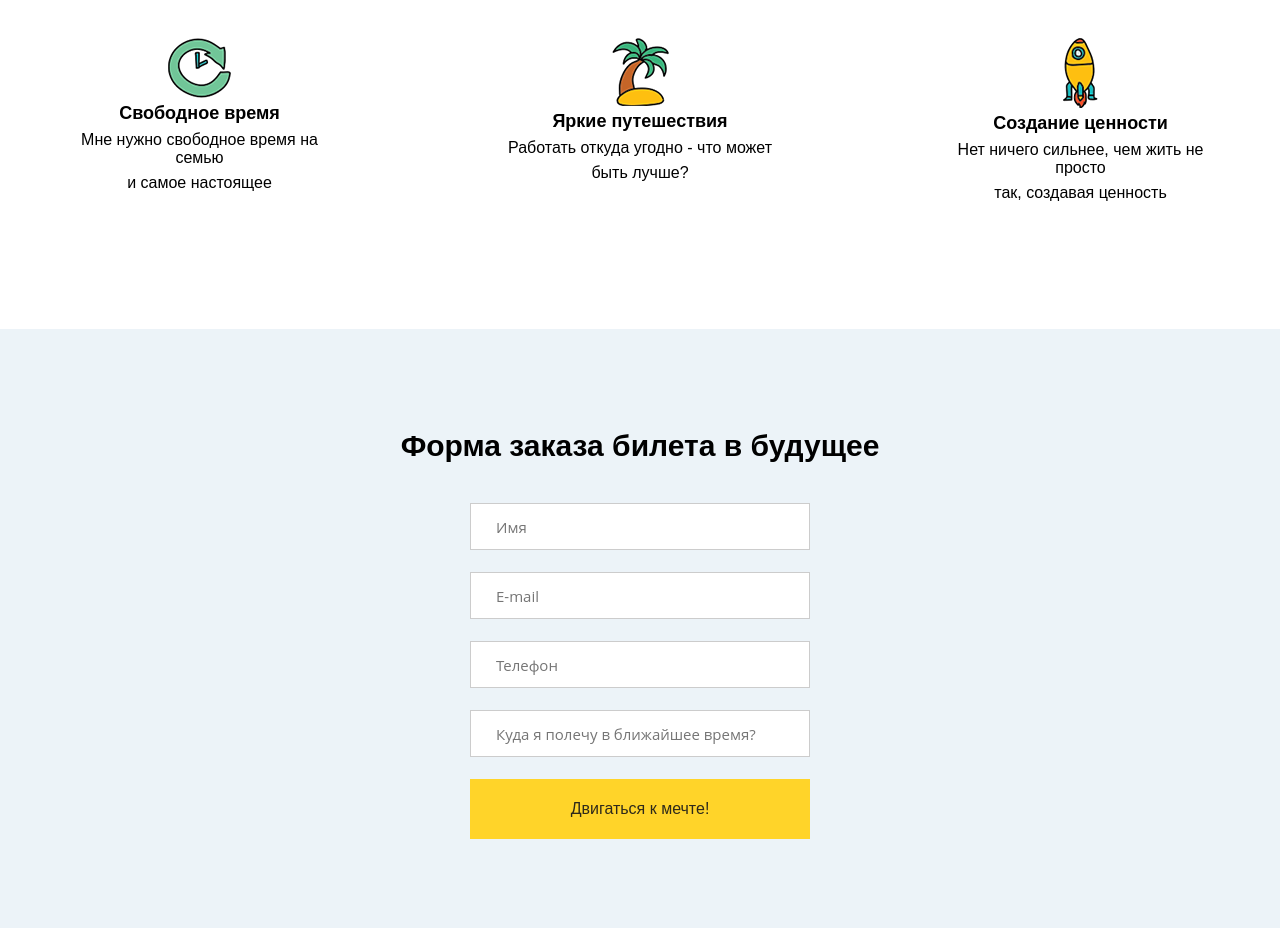
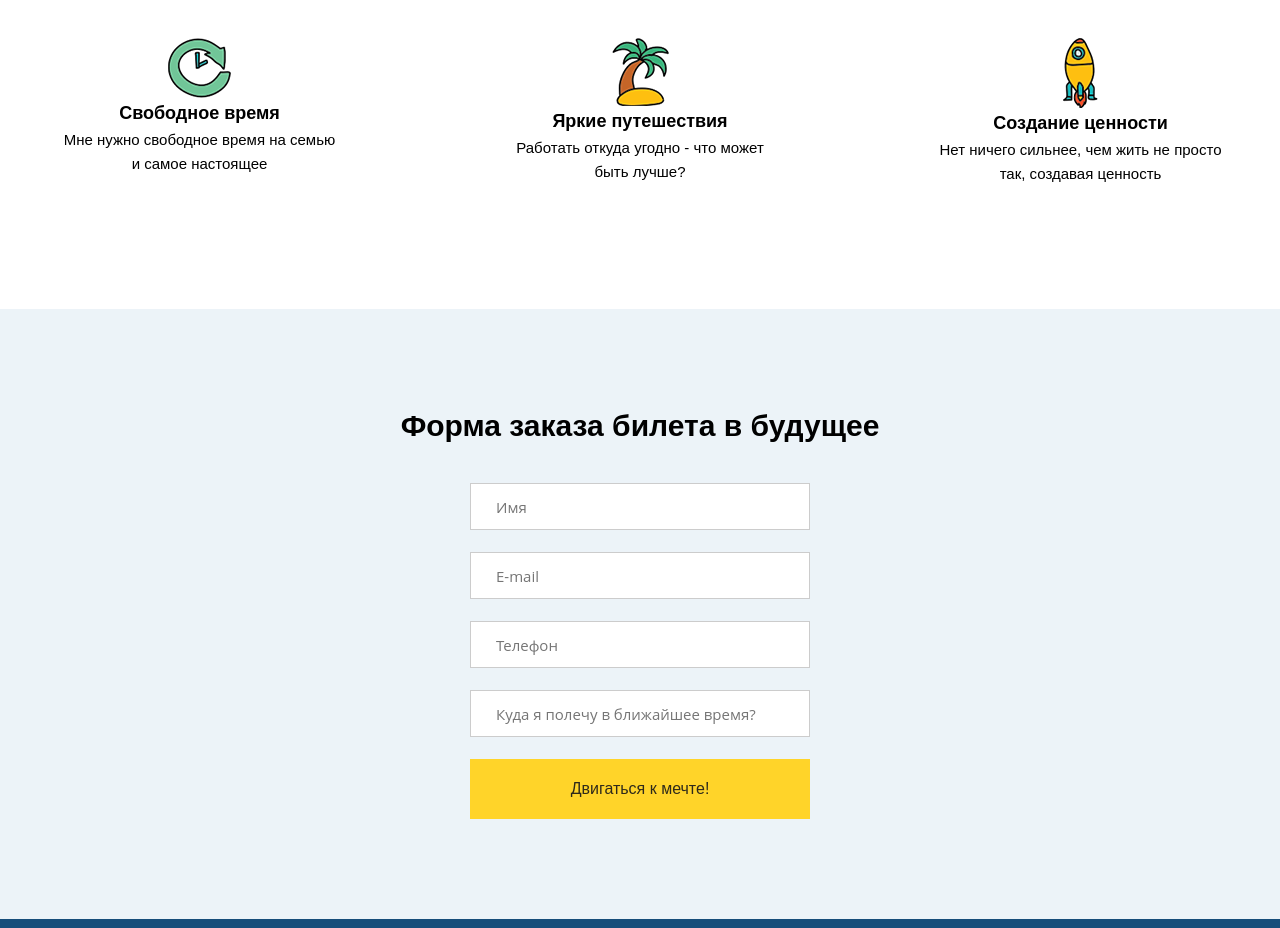
Before and after one commit to Poul937/night, a plain HTML site: page index.html in a window 1280 px wide. Shown: the part 1220-2148 px from the top of the page. Drawn offline with Linux system fonts and the light colour scheme.

Commit message:
Update main.css

```diff
--- a/main.css
+++ b/main.css
@@ -108,8 +108,9 @@ h2 , h3 , .form , .credits {
 .skill-text {
 	margin-top: 7px;
 	margin-bottom: 7px ;
-    width: 289px;
-	font-family: "Ubuntu", sans-serif;
+    	width: 289px;
+	font-family: "Ubuntu Regular", sans-serif;
+	font-size:15px;
 }
 
 .mail {
```
